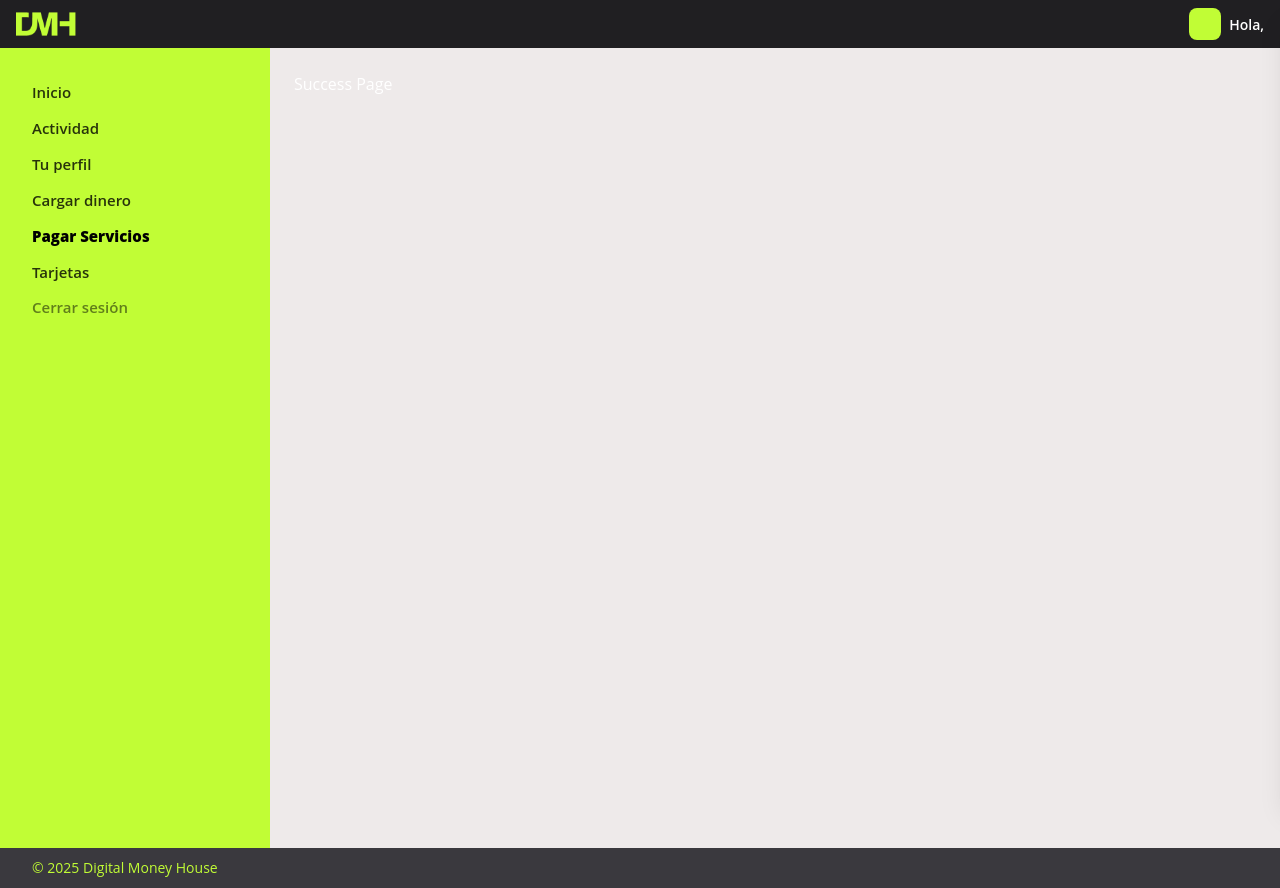
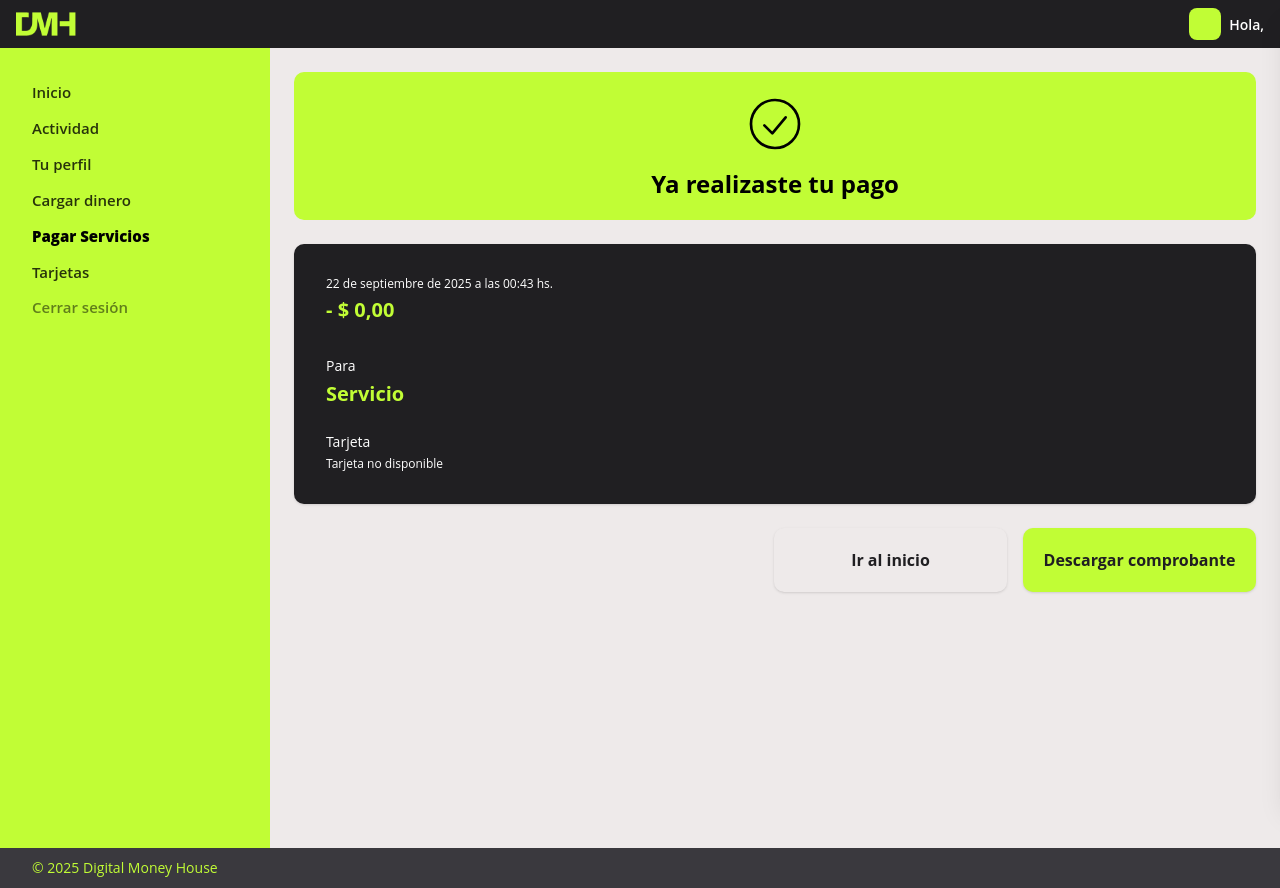
Before and after one commit to TaniaAlicia/virtualmoney, a Next.js app: page /dashboard/payments/account/checked/success in a window 1280 px wide. Built offline with nearby package versions, Linux system fonts and the light colour scheme; no server answers.

Commit message:
Success page, reutilizando selectedCard  con last4 en el contexto

```diff
--- a/src/app/dashboard/add-money/card/amount/page.tsx
+++ b/src/app/dashboard/add-money/card/amount/page.tsx
@@ -94,7 +94,7 @@ export default function AmountPage() {
           onClick={handleContinue}
           className={clsx(
             "w-[165px] rounded-[10px] p-3 font-bold text-dark shadow transition",
-            "bg-gray2 hover:brightness-110"
+            "bg-green hover:brightness-110"
           )}
         >
           {loading ? "Procesando..." : "Continuar"}
@@ -107,7 +107,7 @@ export default function AmountPage() {
           onClick={handleContinue}
           className={clsx(
             "rounded-[10px] p-5 font-bold text-dark shadow transition md:w-[233px]",
-            "bg-gray2 hover:brightness-110"
+            "bg-green hover:brightness-110"
           )}
         >
           {loading ? "Procesando..." : "Continuar"}
--- a/src/app/dashboard/add-money/card/page.tsx
+++ b/src/app/dashboard/add-money/card/page.tsx
@@ -52,7 +52,7 @@ export default function CardPage() {
           token={token}
           ctaText="Continuar"
           showNewCardLink={true}
-          ctaAlwaysGreen={false}
+          ctaAlwaysGreen={true}
           onDeleteCard={removeCard}
           deletingId={deletingId}
         />
--- a/src/app/dashboard/payments/account/checked/success/page.tsx
+++ b/src/app/dashboard/payments/account/checked/success/page.tsx
@@ -1,9 +1,157 @@
-import React from 'react'
+"use client";
 
-const SuccessPage = () => {
-  return (
-    <div>Success Page</div>
-  )
+import { useEffect, useMemo, useState } from "react";
+import { useRouter } from "next/navigation";
+import Cookies from "js-cookie";
+
+import { useTransaction } from "@/context/transactionContext";
+import { useSelectCard, useSelectService } from "@/context/moneyContext";
+import { getServiceId } from "@/services/servicesService";
+
+// helpers
+function formatDated(fecha?: string | Date) {
+  if (!fecha) return "";
+  const d = new Date(fecha);
+  const opts: Intl.DateTimeFormatOptions = {
+    day: "numeric",
+    month: "long",
+    year: "numeric",
+    hour: "2-digit",
+    minute: "2-digit",
+    hour12: false,
+  };
+  // ej.: "1 de noviembre de 2025, 15:40" -> "1 de noviembre de 2025 a las 15:40 hs."
+  const base = new Intl.DateTimeFormat("es-AR", opts)
+    .format(d)
+    .replace("  ", " ");
+  return base.replace(", ", " a las ") + " hs.";
 }
 
-export default SuccessPage
+const currency = (n?: number) =>
+  (n ?? 0).toLocaleString("es-AR", { style: "currency", currency: "ARS" });
+
+// ícono (negro)
+const Check = (props: React.SVGProps<SVGSVGElement>) => (
+  <svg viewBox="0 0 24 24" fill="none" {...props}>
+    <circle cx="12" cy="12" r="9" stroke="black" strokeWidth="1" />
+    <path
+      d="M8 12.5l3 3 5-6"
+      stroke="black"
+      strokeWidth="1"
+      strokeLinecap="round"
+      strokeLinejoin="round"
+    />
+  </svg>
+);
+
+export default function SuccessPage() {
+  const router = useRouter();
+  const { transaction } = useTransaction();
+  const { cardId } = useSelectCard();
+  const { serviceId } = useSelectService();
+
+  const [serviceName, setServiceName] = useState<string>("Servicio");
+  const [serviceAmount, setServiceAmount] = useState<number | undefined>(
+    undefined,
+  );
+  const { last4 } = useSelectCard();
+
+  // Cargamos el detalle del servicio por si lo necesitamos (nombre / invoice_value)
+  useEffect(() => {
+    let active = true;
+    (async () => {
+      if (!serviceId) return;
+      try {
+        const token = Cookies.get("token") ?? "";
+        const data = await getServiceId(String(serviceId), token);
+        if (!active || !data) return;
+        // data: { id, name, date, invoice_value? }
+        if (data.name) setServiceName(data.name);
+        if (typeof data.invoice_value === "number")
+          setServiceAmount(data.invoice_value);
+      } catch {
+        // si falla, usamos lo que tengamos en transaction.description
+      }
+    })();
+    return () => {
+      active = false;
+    };
+  }, [serviceId]);
+
+  // Fecha y montos finales que se mostrarán
+  const dated = useMemo(
+    () => formatDated(transaction?.dated ?? new Date()),
+    [transaction?.dated],
+  );
+
+  const amountToShow = useMemo(() => {
+    // Prioridad: monto de la transacción; si no, el del servicio; si no, 0
+    const base =
+      typeof transaction?.amount === "number"
+        ? transaction?.amount
+        : (serviceAmount ?? 0);
+    // en los mocks de éxito de pago, el valor se muestra negativo
+    return "- " + currency(base);
+  }, [transaction?.amount, serviceAmount]);
+
+  const finalServiceName =
+    transaction?.description || serviceName || "Servicio";
+
+  const maskedCard = last4
+    ? `Tarjeta terminada en ${last4}`
+    : "Tarjeta no disponible";
+
+  const handleDownload = () => {
+    // Aquí luego podés integrar tu PDF (jsPDF/Receipt)
+    // Por ahora queda como placeholder.
+  };
+
+  return (
+    <main className="flex flex-col gap-6">
+      {/* Banner éxito */}
+      <section className="flex flex-col items-center justify-center gap-3 rounded-[10px] bg-green py-5">
+        <Check className="h-16 w-16" />
+        <h1 className="text-center text-base font-bold text-black md:text-2xl">
+          Ya realizaste tu pago
+        </h1>
+      </section>
+
+      {/* Tarjeta detalle */}
+      <section className="rounded-[10px] bg-dark p-6 text-light shadow md:p-8">
+        <div className="mb-6 flex flex-col gap-1 md:mb-8">
+          <p className="text-xs">{dated}</p>
+          <p className="text-xl font-bold text-green">{amountToShow}</p>
+        </div>
+
+        <div className="mb-6 flex flex-col gap-1">
+          <p className="text-sm">Para</p>
+          <p className="text-xl font-bold text-green">{finalServiceName}</p>
+        </div>
+
+        <div className="flex flex-col gap-1">
+          <p className="text-sm">Tarjeta</p>
+          <p className="text-xs">{maskedCard}</p>
+        </div>
+      </section>
+
+      {/* Botonera */}
+      <div className="flex flex-col gap-4 md:flex-row-reverse md:items-stretch">
+        {/* Verde – Descargar comprobante */}
+        <button
+          onClick={handleDownload}
+          className="h-[50px] w-full rounded-[10px] bg-green font-bold text-dark shadow hover:brightness-95 md:h-[64px] md:w-full xl:w-[233px]"
+        >
+          Descargar comprobante
+        </button>
+
+        {/* Gris – Ir al inicio */}
+        <button
+          onClick={() => router.push("/dashboard")}
+          className="h-[50px] w-full rounded-[10px] bg-gray1 font-bold text-dark shadow hover:brightness-95 md:h-[64px] md:w-full xl:w-[233px]"
+        >
+          Ir al inicio
+        </button>
+      </div>
+    </main>
+  );
+}
--- a/src/components/add-money/SelectedCard.tsx
+++ b/src/components/add-money/SelectedCard.tsx
@@ -23,14 +23,13 @@ type SelectedCardProps = {
   deletingId?: CardType["id"] | null;
 
   /** Reutilización del CTA */
-  ctaText?: string; // default: "Continuar"
-  onContinue?: () => void; // si viene, se usa como acción principal
-  showNewCardLink?: boolean; // default: true (en checked: false)
-  ctaAlwaysGreen?: boolean; // default: false (en checked: true)
-
+  ctaText?: string;
+  onContinue?: () => void;
+  showNewCardLink?: boolean;
+  ctaAlwaysGreen?: boolean;
   /** Layout */
-  framed?: boolean; // default: false (en CardPage: true)
-  title?: string; // default: "Seleccionar tarjeta" (cuando framed)
+  framed?: boolean;
+  title?: string;
 };
 
 export default function SelectedCard({
@@ -47,11 +46,12 @@ export default function SelectedCard({
   title = "Seleccionar tarjeta",
 }: SelectedCardProps) {
   const router = useRouter();
-  const { setCardId } = useSelectCard();
+  //const { setCardId } = useSelectCard();
   const { setTransaction } = useTransaction();
   const [selectedCardId, setSelectedCardId] = useState<CardType["id"] | null>(
     null,
   );
+  const { setCardId, setCardLast4 } = useSelectCard();
 
   useEffect(() => {
     if (selectedCardId) setCardId(selectedCardId);
@@ -153,14 +153,25 @@ export default function SelectedCard({
         onSelect={(cardId) => {
           const card = cardsList.find((c) => c.id === cardId);
           setSelectedCardId(cardId);
-          if (card?.number_id) {
+          setCardId(cardId);
+          const last4 =
+            card?.last4 ??
+            (card?.number_id ? String(card.number_id).slice(-4) : null);
+
+          setCardLast4(last4); // ← guarda en el store
+
+          if (last4) {
+            toast.success(`Se seleccionó la tarjeta terminada en ${last4}`);
+          }
+        }}
+        /* if (card?.number_id) {
             toast.success(
               `Se seleccionó la tarjeta terminada en ${card.number_id
                 .toString()
                 .slice(-4)}`,
             );
           }
-        }}
+        }}*/
         onDelete={onDeleteCard}
         deletingId={deletingId ?? null}
       />
--- a/src/context/moneyContext.ts
+++ b/src/context/moneyContext.ts
@@ -1,16 +1,19 @@
-// src/context/moneyContext.ts
 import { create } from "zustand";
 
 type UseSelectCard = {
   cardId: string | number | null;
   setCardId: (cardId: string | number | null) => void;
+
+  last4: string | null; // ← no opcional
+  setCardLast4: (last4: string | null) => void; // ← no opcional
 };
 
 export const useSelectCard = create<UseSelectCard>((set) => ({
   cardId: null,
   setCardId: (cardId) => set({ cardId }),
+  last4: null, // ← inicial
+  setCardLast4: (last4) => set({ last4 }), // ← setter
 }));
-
 
 // 👉 Guarda el monto ingresado (cuando se carga dinero)
 type UseSetAmount = {
--- a/src/services/cardService.ts
+++ b/src/services/cardService.ts
@@ -1,4 +1,3 @@
-// src/services/cardService.ts
 import axios from "axios";
 import Cookies from "js-cookie";
 import type { CardBodyType, CardType } from "@/types/card";
```
Also changed, not shown: src/app/dashboard/payments/account/page.tsx (+6 -10 lines).
